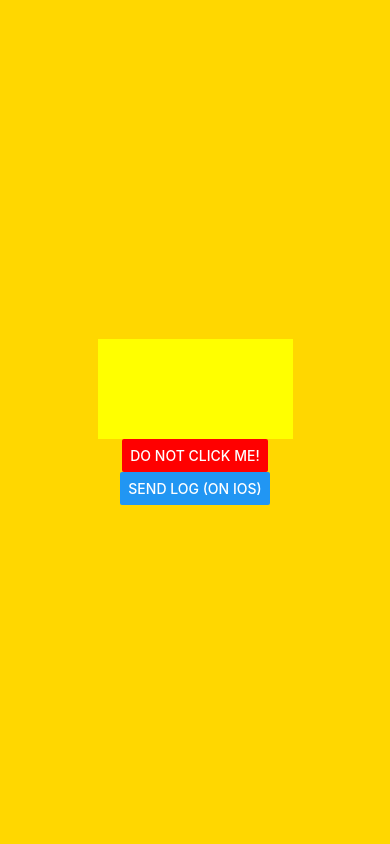
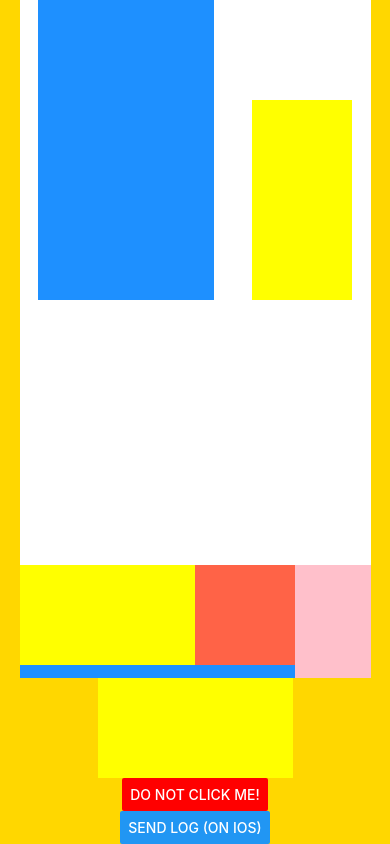
Before and after one commit to joannahulek/RNPlayground, a React Native app in the folder Playground/: screen / in a window 390 px wide. Built offline with nearby package versions, Linux system fonts and the light colour scheme.

Commit message:
styles and flexibility

```diff
--- a/Playground/App.js
+++ b/Playground/App.js
@@ -99,19 +99,76 @@ export default function App() {
         </>;
     }
 
+    function viewsStylesAndFlexibility() {
+        return <>
+            <View style={{
+                backgroundColor: "white",
+                width: "90%",
+                flex: 1,
+                flexDirection: "row",
+                justifyContent: "space-around",
+                alignItems: "baseline",
+                flexWrap: "wrap",
+            }}>
+                <View style={{
+                    backgroundColor: "dodgerblue",
+                    flexBasis: 100,
+                    flexGrow: 0.5,
+                    // flexShrink: 1,
+                    // width: 100,
+                    height: 300,
+                }}/>
+                <View style={{
+                    backgroundColor: "yellow",
+                    width: 100,
+                    height: 200,
+                }}/>
+                {/*<View style={{*/}
+                {/*backgroundColor: "tomato",*/}
+                {/*    width: 100,*/}
+                {/*    height: 100,*/}
+                {/*    alignSelf: "flex-start"*/}
+                {/*}}/>*/}
+                {/*<View style={{*/}
+                {/*    backgroundColor: "green",*/}
+                {/*    width: 100,*/}
+                {/*    height: 100,*/}
+                {/*}}/>*/}
+            </View>
+
+
+            <View style={{
+                backgroundColor: "dodgerblue",
+                width: "90%",
+                flex: 0.2,
+                flexDirection: "row-reverse"
+            }}>
+                <View style={{
+                    backgroundColor: "pink",
+                    width: "90%",
+                    flex: 3
+                }}/>
+                <View style={{
+                    backgroundColor: "tomato",
+                    width: 100,
+                    height: 100
+                }}/>
+                <View style={styles.yellow_box}/>
+            </View>
+            <View style={styles.yellow_box}/>
+        </>;
+    }
+
     return (
     <SafeAreaView
         style={[styles.container, mainStyle]}
     >
-        <View
-        style={{
-            backgroundColor:"yellow",
-            width: "50%",
-            height: 100
-        }}></View>
+        <StatusBar style="auto"/>
+
+
+        {viewsStylesAndFlexibility()}
         {/*{touchableComponents()}*/}
         {buttonsAndAlerts()}
-        {/*<StatusBar style="auto"/>*/}
     </SafeAreaView>
   );
 }
@@ -126,4 +183,9 @@ const styles = StyleSheet.create({
     justifyContent: 'center',
       paddingTop: Platform.OS === "android" ? StatusBar.currentHeight : 0
   },
+    yellow_box:{
+        backgroundColor:"yellow",
+        width: "50%",
+        height: 100
+    }
 });
```
